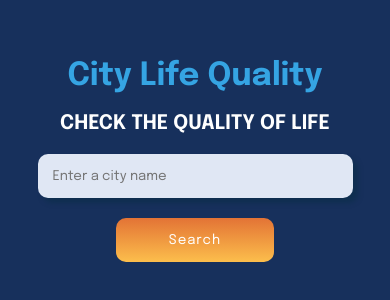
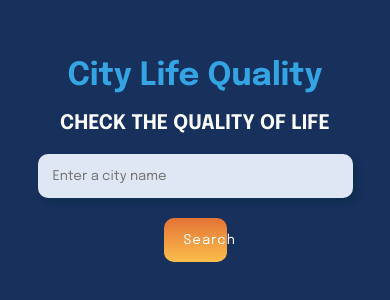
Before and after one commit to GiorgiaAmato/city-quality-life, a plain HTML site: page index.html in a window 390 px wide. Drawn offline with Linux system fonts and the light colour scheme.

Commit message:
Update style.css

```diff
--- a/style.css
+++ b/style.css
@@ -87,7 +87,7 @@ input[type="text"]:placeholder-shown {font-family: 'Epilogue', sans-serif;}
     .input {display: block;}
     input[type="text"] {width: 100%; margin-bottom: 20px; }
     .city_description {padding: 10px;}
-    #btnSearch{margin: 0; width: 50%;margin-bottom: 50px;}
+    #btnSearch{margin: 0; padding: 15px 20px; width: 20%; margin-bottom: 50px;}
     #category-list {width: 80%; margin: 0; padding: 10px;} #score-bar {width: 20%; margin: 0; padding: 10px;}
     #score-bar li {width: 100%;}
 }
```
